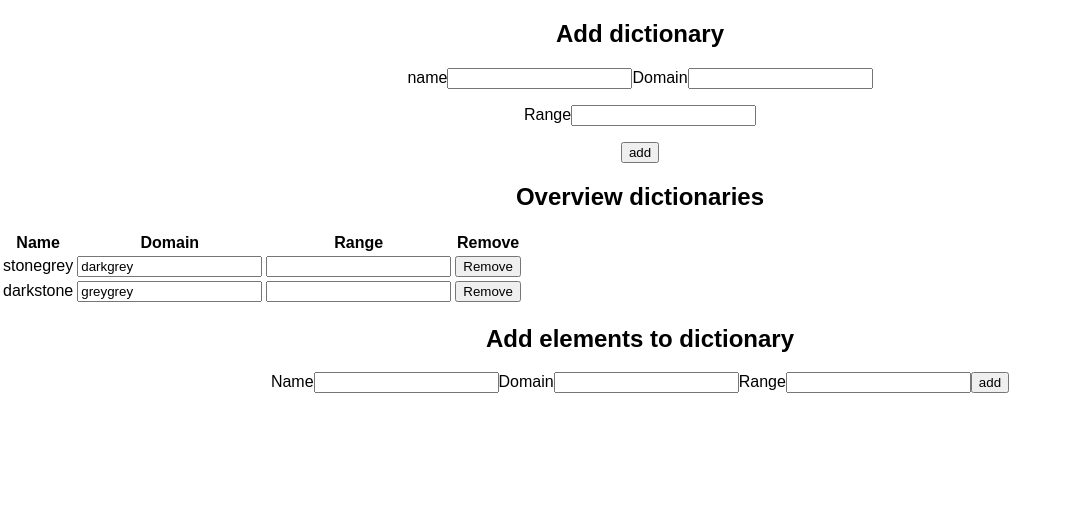
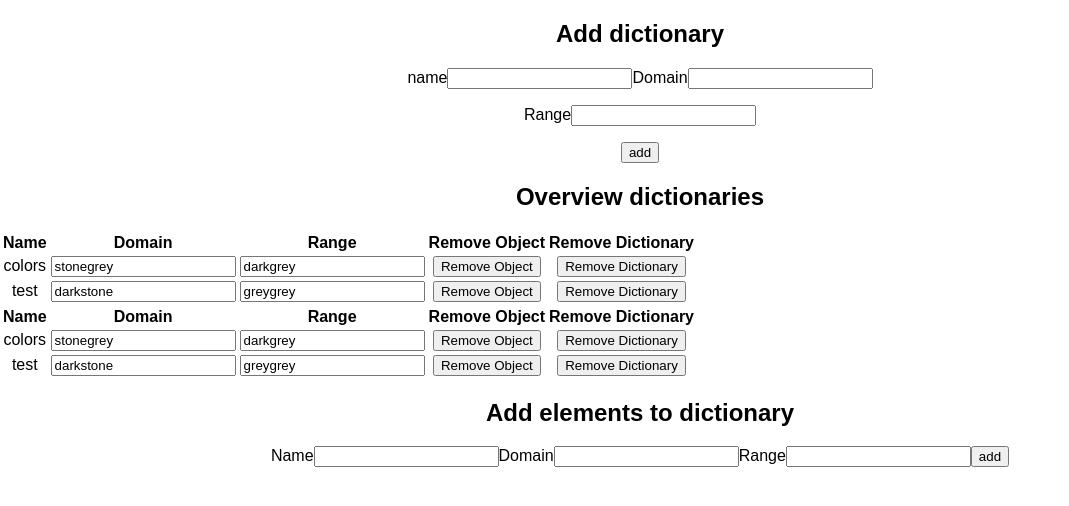
Before and after one commit to JessyVandoorn/WFEOnedot, a React (Create React App) app in the folder dictionaries/: page / in a window 1280 px wide. Shown: the top 506 px of the page, without its empty margins (0-1069 px from the left). Built offline with nearby package versions, Linux system fonts and the light colour scheme.

Commit message:
able to remove dictionary and it's elements

```diff
--- a/dictionaries/src/components/Dictionaries.jsx
+++ b/dictionaries/src/components/Dictionaries.jsx
@@ -8,34 +8,49 @@ const Dictionaries = ({ dictionaries, store }) => {
         store.removeDictionary(e);
     }
 
+    const handleRemoveDic = (e) => {
+        console.log(e);
+        store.removeObject(e);
+    }
+
     return (
         <div>
+
+        {Object.keys(dictionaries).map(items => {
+            console.log(items);
+            return(
                 <table>
                     <thead>
                         <tr>
-                    <th>Name</th>
+                            <th>
+                                Name
+                            </th>
                             <th>Domain</th>
                             <th>Range</th>
-                    <th>Remove</th>
+                            <th>Remove Object</th>
+                            <th>Remove Dictionary</th>
                         </tr>
                     </thead>
                     <tbody>
-            {dictionaries.map(item => {
+                        {dictionaries[items].map(obj => {
                            return(
-                    <tr key={item.id}>
-                        <td>{item.name}</td>
-                        <td><input type="text" value={item.domain}
-                                onChange={e => item.changeDomain(e.currentTarget.value)}
+                            <tr key={obj.id}>
+                                <td>{obj.name}</td>
+                                <td><input type="text" value={obj.domain}
+                                        onChange={e => obj.changeDomain(e.currentTarget.value)}
                                     /></td>
-                        <td><input type="text" value={item.range}
-                                onChange={e => item.changeRange(e.currentTarget.value)}
+                                <td><input type="text" value={obj.range}
+                                        onChange={e => obj.changeRange(e.currentTarget.value)}
                                     /></td>
-                        <td><button key={item.id} onClick={() => handleRemove(item)}>Remove</button></td>
+                                <td><button key={obj.id} onClick={() => handleRemove(obj)}>Remove Object</button></td>
+                                <td><button onClick={() => handleRemoveDic(items)}>Remove Dictionary</button></td>
                             </tr>
                         )
                         })}
                     </tbody>
                 </table>
+            )
+        })}
         </div>
     );
 };
--- a/dictionaries/src/containers/App.js
+++ b/dictionaries/src/containers/App.js
@@ -16,7 +16,7 @@ class App extends Component {
         </article>
         <article>
           <h2>Overview dictionaries</h2>
-          <Dictionaries dictionaries={store.dictionaryArray} store={store}/>
+          <Dictionaries dictionaries={store.array} store={store}/>
         </article>
         <article>
           <h2>Add elements to dictionary</h2>
--- a/dictionaries/src/store/index.js
+++ b/dictionaries/src/store/index.js
@@ -12,22 +12,27 @@ class Store {
     errorRange = "";
 
     constructor() {
-        this.addDictionary(new Dictionary( "stonegrey", "darkgrey"));
-        this.addDictionary(new Dictionary( "darkstone", "greygrey"));
+        this.addDictionary(new Dictionary("colors", "stonegrey", "darkgrey"));
+        this.addDictionary(new Dictionary("test", "darkstone", "greygrey"));
     }
 
     addDictionary = dictionary => {
         this.array[`${dictionary.name}`] = this.dictionaryArray;
         this.dictionaryArray.push( dictionary);
-        console.log(this.dictionaryArray);
-        console.log(this.array);
 
     }
 
     removeDictionary = dictionary => {
-
+        console.log(dictionary);
         const index = this.dictionaryArray.indexOf(dictionary);
         this.dictionaryArray.splice(index, 1);
+        console.log(this.array);
+    }
+
+    removeObject = dictionary => {
+        console.log(dictionary);
+        delete this.array[dictionary];
+        console.log(this.array);
     }
 
     addObject = dictionary => {
@@ -49,7 +54,8 @@ decorate(Store, {
     dictionaryArray: observable,
     addDictionary: action,
     addObject: action,
-    error: observable
+    error: observable,
+    removeObject: action
 })
 
 const store = new Store();
```
Lines whose indentation alone changed are shown as unchanged.
